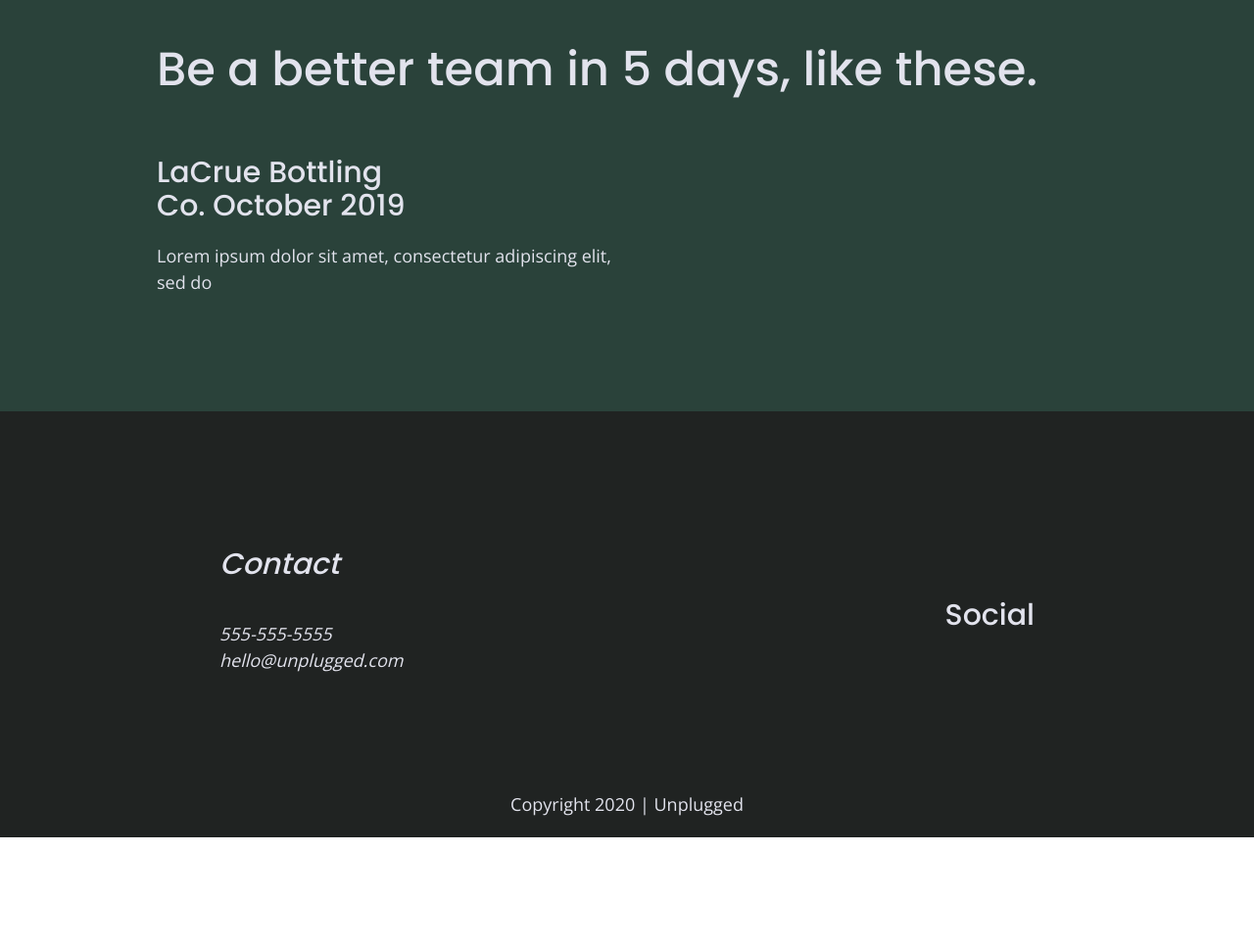
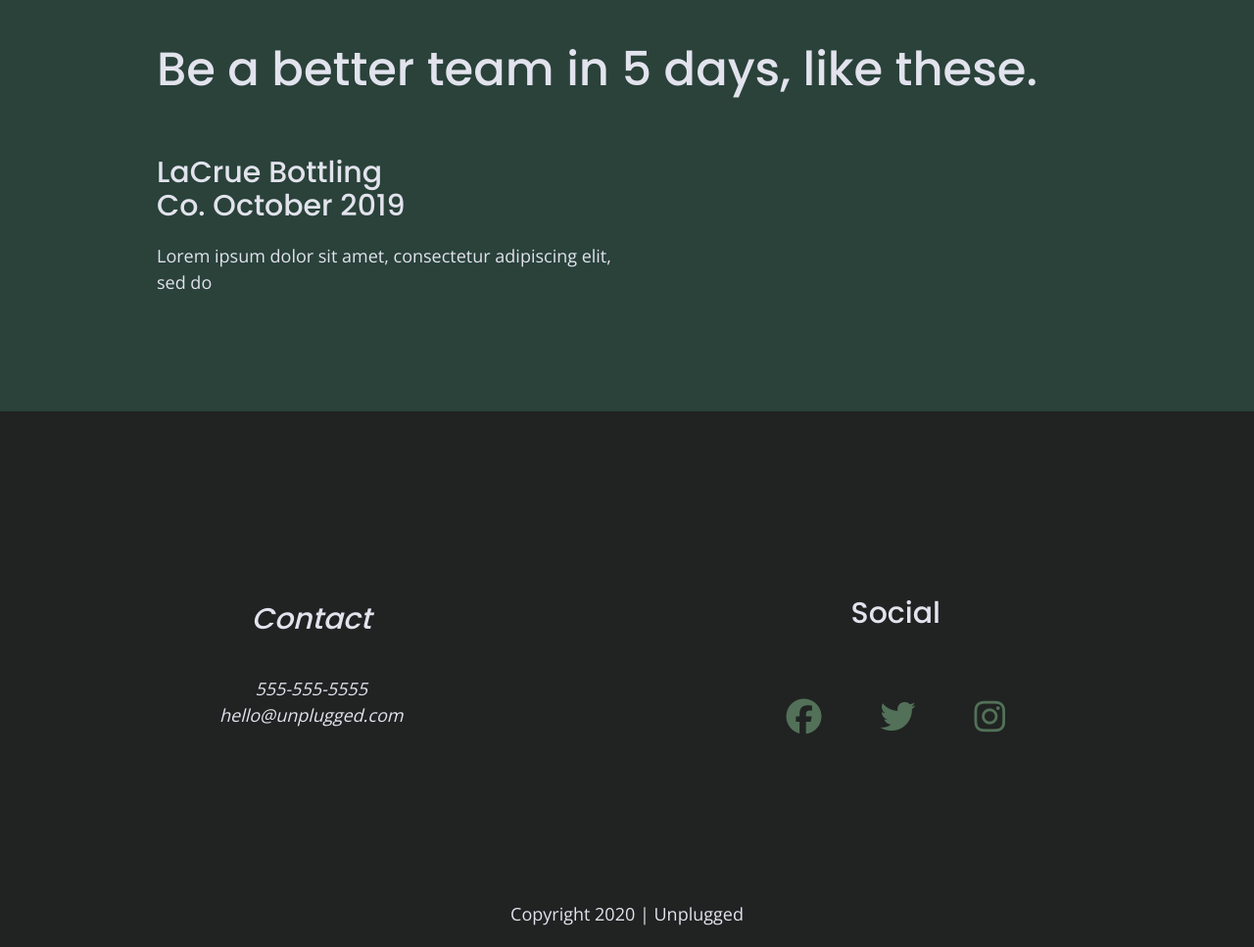
Before and after one commit to brii-codes/Unplugged-Retreat, a website built with Parcel: page index.html in a window 1280 px wide. Shown: the part 2055-3022 px from the top of the page at 98% size. Before the commit the page ends 2910 px from the top, so only its background shows below. Built offline with nearby package versions, Linux system fonts and the light colour scheme.

Commit message:
Adjust icon styles

```diff
--- a/css/main.css
+++ b/css/main.css
@@ -206,7 +206,9 @@ address {
   footer .contact{
     margin-bottom: 50px;
   }
-
+  .contact{
+    text-align: center;
+  }
   footer .social-icons{
 
     display: flex;
@@ -221,8 +223,16 @@ address {
   }
 
    .social{
-     padding: 50px 0 0 0;
+     padding: 50px 0 20px 0;
    }
+   .social h4{
+     text-align:center;
+   }
+
+   .social-icons i{
+    color: #527158;
+    font-size: 2em;
+  }
 
    footer .social-icons p{
 
@@ -269,6 +279,9 @@ address {
       margin: 30px 0;
     }
 
+    .features i{
+      font-size: 3.75em;
+    }
 
     .features-items{
      display: flex;
@@ -522,9 +535,6 @@ address {
     flex-flow: column wrap;
     flex-basis: 50%;
   }
-  .features i{
-    font-size: 3.75em;
-  }
 
   .features .icon-description {
       width: 50%;
@@ -560,6 +570,11 @@ address {
       width:100%;
       text-align: center;;
   }
+
+  .social-icons i{
+    padding: 30px;
+  }
+
 /* ==========================================================================
     ABOUT Page
    ========================================================================== */
@@ -602,15 +617,15 @@ address {
 
   .faq .content-wrapper {
     justify-content: space-between;
-}
+ }
 
 .faq-content {
     flex-basis: 40%;
-}
+ }
 
 .faq h2 {
     width: 100%;
-}
+ }
 }
 /* -----------------------------------------DESKTOP STYLES--------------------------------------------- */
 
--- a/index.html
+++ b/index.html
@@ -120,9 +120,9 @@
       <div class="social">
         <h4>Social</h4>
         <div class="social-icons">
-          <p><a href="https://www.facebook.com"target="_blank"></a></p>
-          <p><a href="https://www.twitter.com"target="_blank"></a></p>
-           <p><a href="https://www.instagram.com"target="_blank"></a></p>
+          <p><a href="https://www.facebook.com"target="_blank"></a><i class="fab fa-facebook"></i></p>
+          <p><a href="https://www.twitter.com"target="_blank"></a><i class="fab fa-twitter"></i></p>
+           <p><a href="https://www.instagram.com"target="_blank"></a><i class="fab fa-instagram"></i></p>
           </div>
         </div>
       </div>
```
Also changed, not shown: about/index.html (+3 -3 lines), faq/index.html (+3 -3 lines).
